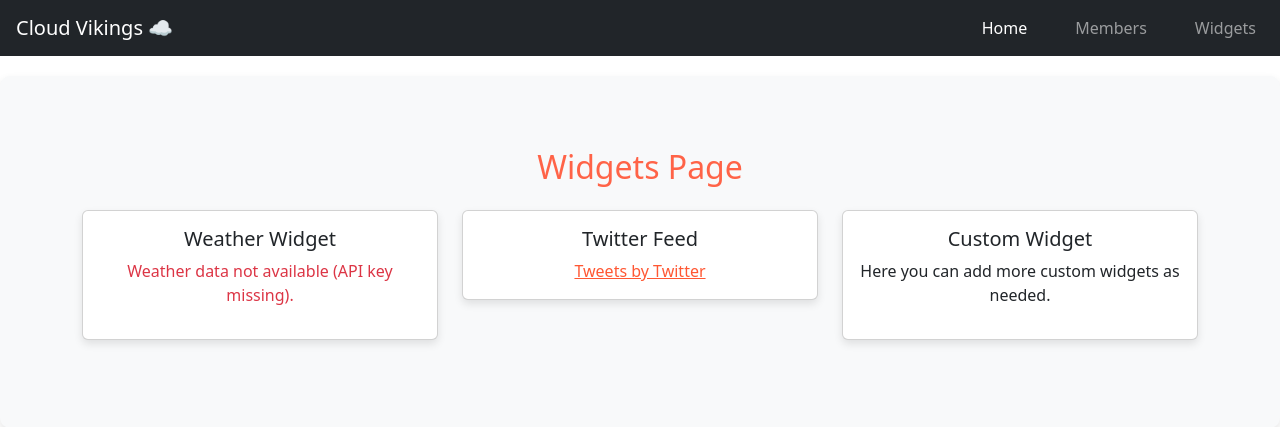
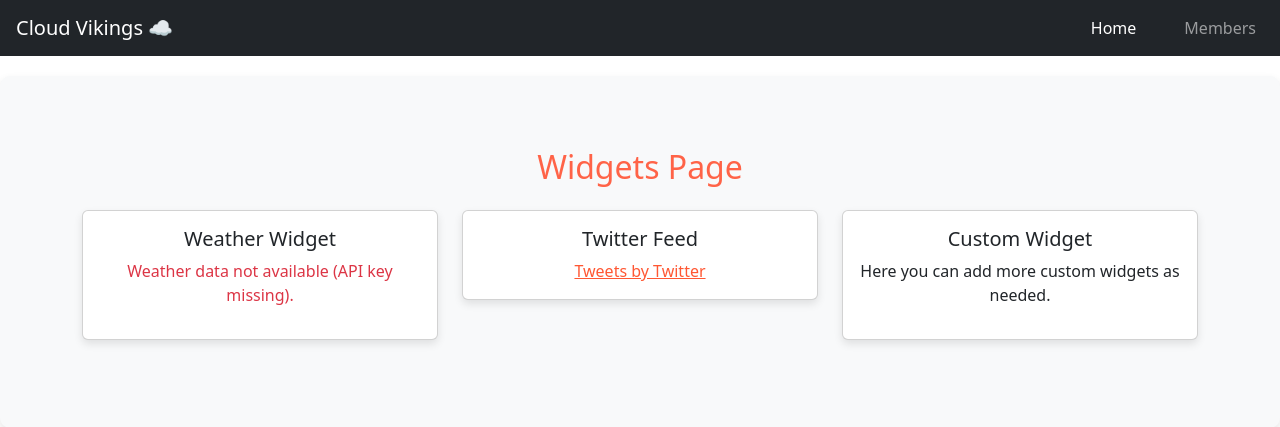
Before and after one commit to mctrinity/cloudvikingswebsite, a Flask app: page /widgets in a window 1280 px wide. Shown: the top 427 px of the page. Run offline with Flask 3, Linux system fonts and the light colour scheme; style sheets or scripts are compiled from the project's sources; some libraries are stand-ins or nearby versions.

Commit message:
hide widgets tab for now

```diff
--- a/templates/base.html
+++ b/templates/base.html
@@ -43,9 +43,9 @@
                 <li class="nav-item">
                     <a class="nav-link" href="/members">Members</a>
                 </li>
-                <li class="nav-item">
-                    <a class="nav-link" href="/widgets">Widgets</a> <!-- New link to Widgets page -->
-                </li>
+                <!-- <li class="nav-item">
+                    <a class="nav-link" href="/widgets">Widgets</a>
+                </li> -->
             </ul>
         </div>
     </div>
```
